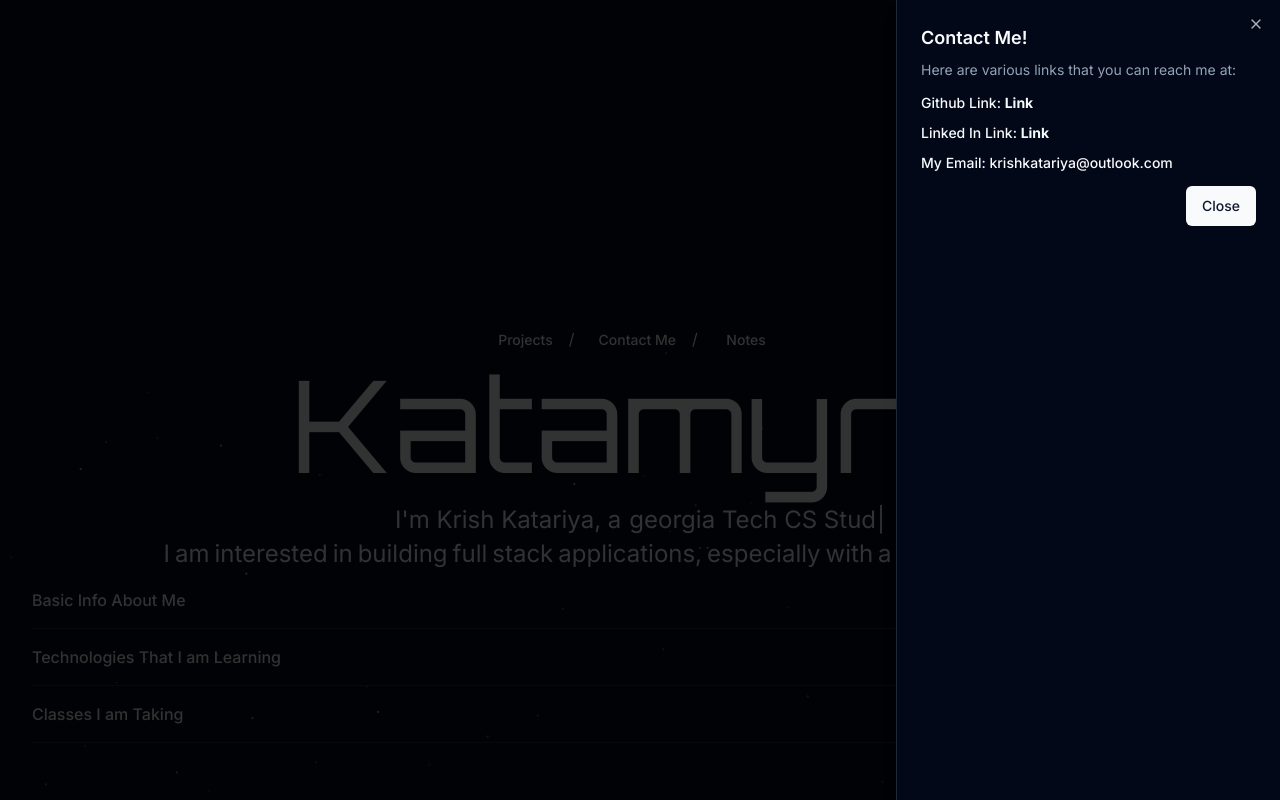
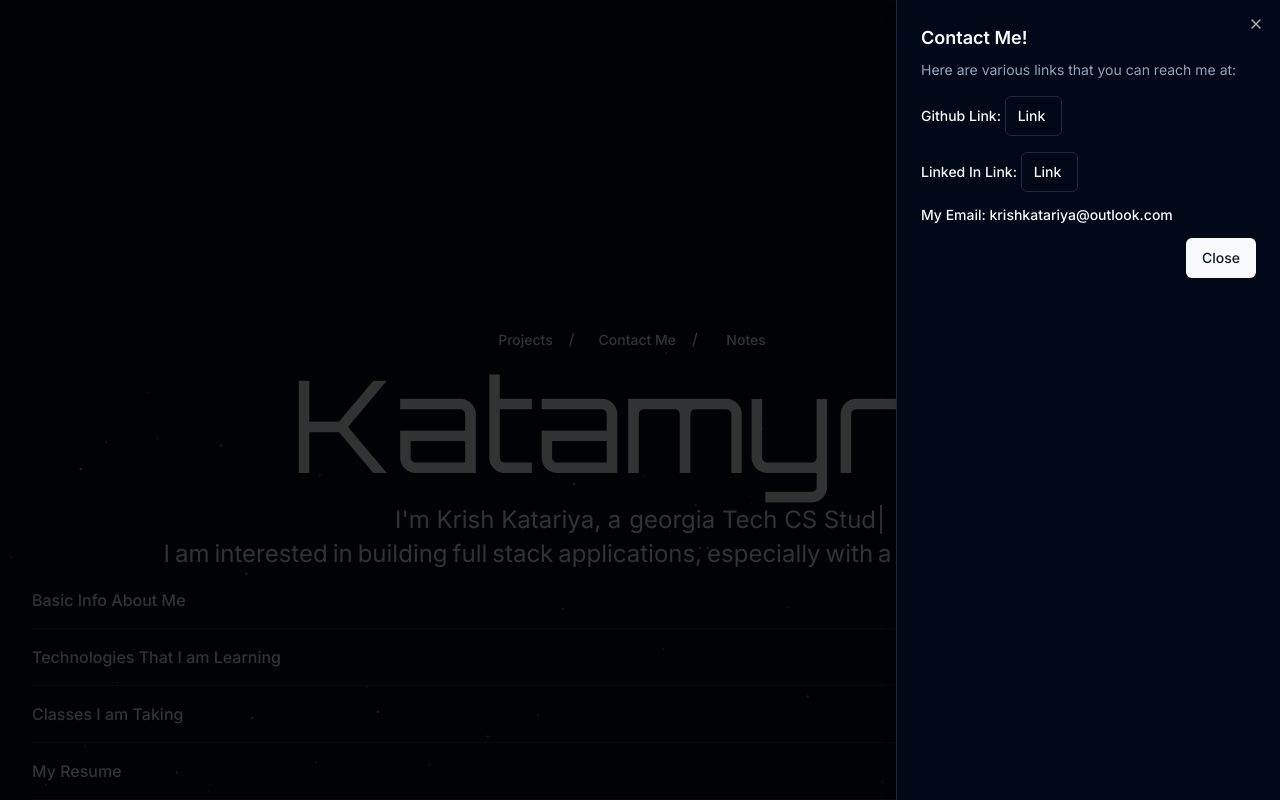
Before and after one commit to katamyra/dev-portfolio, a Next.js app: page / in a window 1280 px wide. Both pictures are taken after a click on the button "Contact Me". Shown: the top 800 px of the page. Built offline with nearby package versions, Linux system fonts and the light colour scheme.

Commit message:
Resume support

```diff
--- a/src/components/ui/AboutMe.tsx
+++ b/src/components/ui/AboutMe.tsx
@@ -4,8 +4,12 @@ import {
     AccordionItem,
     AccordionTrigger,
   } from "@/components/ui/accordion"
+import {Button} from "@/components/ui/button"
 
 const AboutMe = () => {
+    const handleDownload = () => {
+      console.log("test");
+    };
     return (
         <Accordion type="multiple" className="w-full">
          <AccordionItem value="item-1">
@@ -24,6 +28,10 @@ const AboutMe = () => {
           <AccordionContent>Some useful classes I have/are taking include: Computer Organization and Programming, Data Structures and Algorithms,
             Objects and Design, Linear Algebra, and Intro to Object Oriented Programming. </AccordionContent>
         </AccordionItem>
+        <AccordionItem value="item-4">
+          <AccordionTrigger>My Resume</AccordionTrigger>
+          <AccordionContent><Button variant="outline"><a target="_" href = "/KrishGTResume.pdf">Click to View Resume</a></Button></AccordionContent>
+        </AccordionItem>
 
 
       </Accordion>
--- a/src/components/ui/ContactCarousel.tsx
+++ /dev/null
@@ -1,38 +0,0 @@
-import * as React from "react"
-
-import { Card, CardContent } from "@/components/ui/card"
-import {
-  Carousel,
-  CarouselContent,
-  CarouselItem,
-  CarouselNext,
-  CarouselPrevious,
-} from "@/components/ui/carousel"
-const contactNames = ["Github", "LinkedIn", "Email"]
-const links = ["https://github.com/katamyra", "https://example.org", "https://example.net"];
-const linkNames = ["Github Link", "Linkedin Link", "My Email"]
-export default function CarouselDemo() {
-  return (
-    <Carousel className="w-full max-w-lg">
-      <CarouselContent>
-        {links.map((link, index) => (
-          <CarouselItem key={index}>
-            <div className="p-1">
-              <Card>
-                <CardContent className="flex aspect-square items-center justify-center p-6">
-                  <div className="flex flex-col">
-                    <span className="text-4xl font-semibold">{contactNames[index]}</span>
-                    <a href={link} className="text-1xl">{linkNames[index]}</a>
-                  </div>
-                </CardContent>
-              </Card>
-            </div>
-          </CarouselItem>
-        ))}
-
-      </CarouselContent>
-      <CarouselPrevious />
-      <CarouselNext />
-    </Carousel>
-  )
-}
--- a/src/components/ui/ContactSheet.tsx
+++ b/src/components/ui/ContactSheet.tsx
@@ -11,6 +11,8 @@ import {
   SheetTitle,
   SheetTrigger,
 } from "@/components/ui/sheet"
+import { buttonVariants } from "@/components/ui/button"
+
 
 export function ContactSheet() {
   return (
@@ -27,8 +29,8 @@ export function ContactSheet() {
         </SheetHeader>
 
         <div className="grid gap-4 py-4">
-        <Label> Github Link: <a className="font-bold" href="https://github.com/katamyra"> Link</a> </Label> {" "}
-        <Label> Linked In Link: <a className="font-bold" href="https://github.com/katamyra"> Link</a> </Label> {" "}
+        <Label> Github Link: <Button className="pl-3" variant = "outline" asChild ><a className="font-bold" href="https://github.com/katamyra"> Link</a></Button> </Label> {" "}
+        <Label> Linked In Link: <Button className="pl-3" variant = "outline" asChild ><a className="font-bold" href="https://github.com/katamyra"> Link</a></Button> </Label> {" "}
         <Label> My Email: krishkatariya@outlook.com </Label> {" "}
 
         </div>
```
Also changed, not shown: 1 other file (tests, documents, lock files or other folders).
